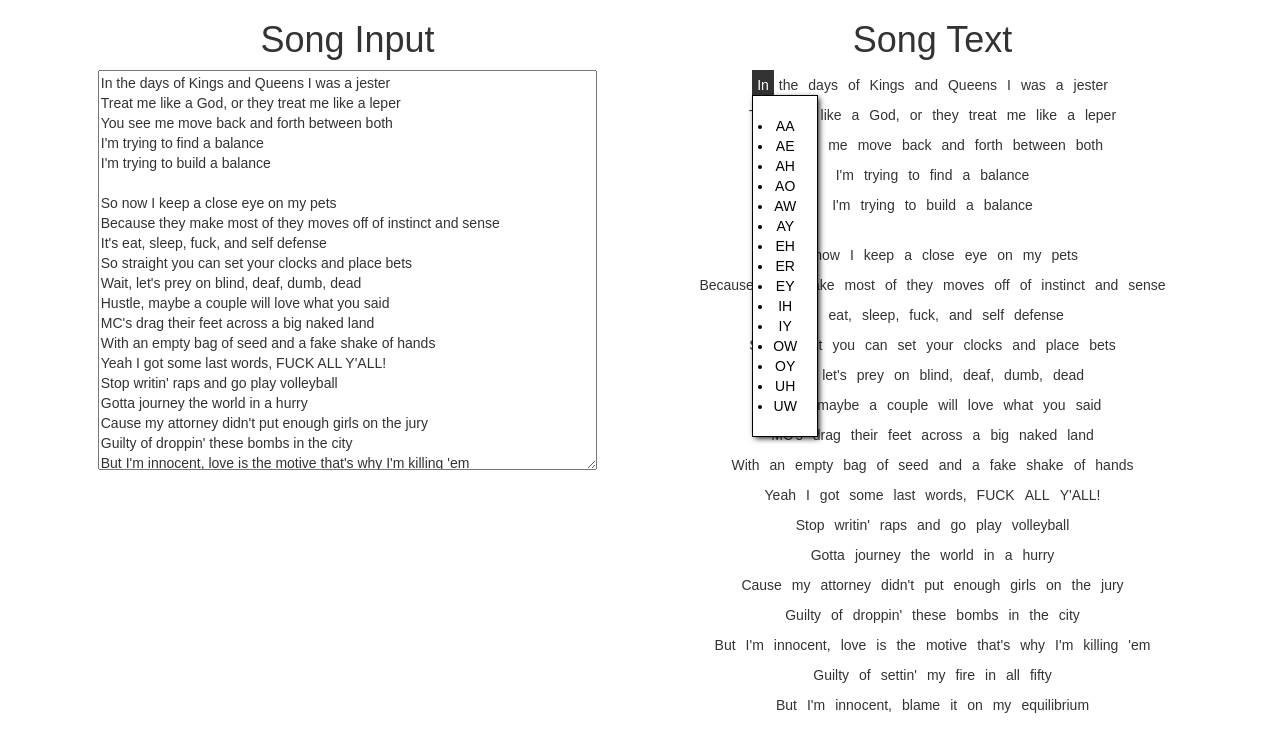
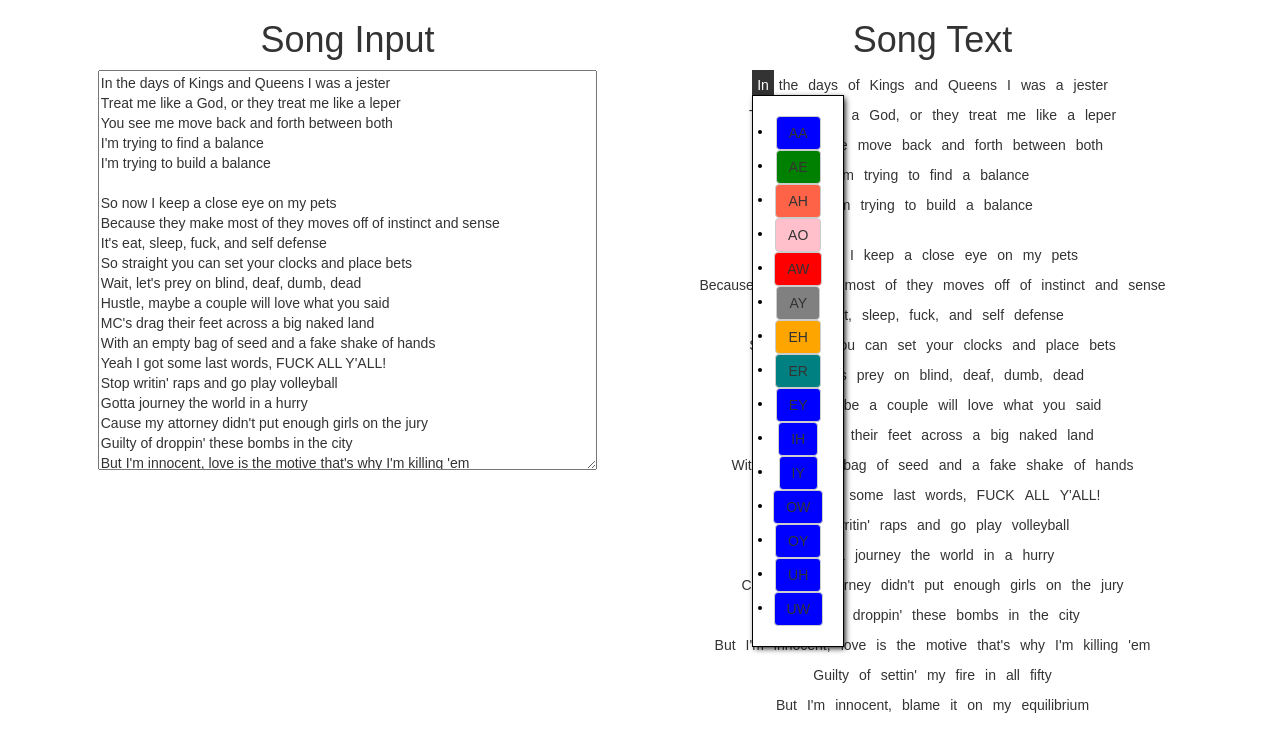
Before and after one commit to drama-ostrich/rhyme-schemer, a React (Create React App) app in the folder rhyme-react/: page / in a window 1280 px wide. Both pictures are taken after a click on the element "In". Shown: the top 752 px of the page. Built offline with nearby package versions, Linux system fonts and the light colour scheme.

Commit message:
working word highlighting

```diff
--- a/rhyme-react/src/Word.js
+++ b/rhyme-react/src/Word.js
@@ -5,22 +5,55 @@ class Word extends Component {
 
   constructor(props) {
     super(props);
-    this.state = {showMenu: false};
-    this.onClick = this.onClick.bind(this);
+
+    var rhymeColors =
+    {
+        'AA': 'blue',
+        'AE': 'green',
+        'AH': 'tomato',
+        'AO': 'pink',
+        'AW': 'red',
+        'AY': 'grey',
+        'EH': 'orange',
+        'ER': 'teal',
+        'EY': 'blue',
+        'IH': 'blue',
+        'IY': 'blue',
+        'OW': 'blue',
+        'OY': 'blue',
+        'UH': 'blue',
+        'UW': 'blue',
+    };
+
+    this.state = {showMenu: false, rhymeType: null, rhymeColors: rhymeColors};
   }
 
-  onClick(e) {
+  handleWordOptionClick = (choice) => {
+    this.setState({rhymeType: choice});
+  }
+
+  onClick = (e) => {
     // here you know which component is that, so you can call parent method
     this.setState((prevState, props) =>({showMenu: prevState.showMenu === false}));
   }
 
   render() {
+    const wordColor = this.state.rhymeType ? this.state.rhymeColors[this.state.rhymeType] : null;
+    const spanProps = {
+      className: "Word " +  (this.state.showMenu ? 'active' : '')
+    }
+    if(wordColor) spanProps.style = {color: "white", backgroundColor:wordColor};
+
     return (
-      <span className={"Word " +  (this.state.showMenu ? 'active' : '')} onClick={this.onClick}>
-        {this.props.text}
-        {this.state.showMenu &&
-          <WordMenu />
-        }
+      <span {...spanProps} onClick={this.onClick}>
+
+          {this.props.text}
+
+          {this.state.showMenu &&
+            <WordMenu
+              handleWordOptionClick={this.handleWordOptionClick}
+              rhymeColors={this.state.rhymeColors}/>
+          }
       </span>
 
     );
--- a/rhyme-react/src/WordMenu.js
+++ b/rhyme-react/src/WordMenu.js
@@ -1,36 +1,19 @@
 import React, { Component } from 'react';
+import WordMenuChoice from './WordMenuChoice.js';
 
 class WordMenu extends Component {
 
-  constructor(props) {
-    super(props);
-    var rhymeTypes =
-    [
-        'AA',
-        'AE',
-        'AH',
-        'AO',
-        'AW',
-        'AY',
-        'EH',
-        'ER',
-        'EY',
-        'IH',
-        'IY',
-        'OW',
-        'OY',
-        'UH',
-        'UW',
-      ];
-    this.state = {rhymeTypes: rhymeTypes};
-  }
-
   render() {
+    const rhymeColors = Object.getOwnPropertyNames(this.props.rhymeColors);
     return (
       <div className="WordMenu">
         <ul>
-          {this.state.rhymeTypes.map((sound, index) =>
-            <li key={index}>{sound}</li>
+          {rhymeColors.map((rhymeType, index) =>
+            <WordMenuChoice
+              key={index}
+              type={rhymeType}
+              color={this.props.rhymeColors[rhymeType]}
+              onClick={this.props.handleWordOptionClick}/>
           )}
         </ul>
       </div>
--- /dev/null
+++ b/rhyme-react/src/WordMenuChoice.js
@@ -0,0 +1,25 @@
+import React, { Component } from 'react';
+
+class WordMenuChoice extends Component {
+
+  // constructor(props) {
+  //   super(props);
+  // }
+
+  handleOnClick = (e) => {
+    this.props.onClick(e.target.value);
+
+  }
+
+  render() {
+    return (
+      <li className="WordMenuChoice" >
+        <button className="btn btn-default"
+          style={{backgroundColor: this.props.color}}
+          onClick={this.handleOnClick}
+          value={this.props.type}>{this.props.type}</button>
+      </li>
+    );
+  }
+}
+export default WordMenuChoice;
```
